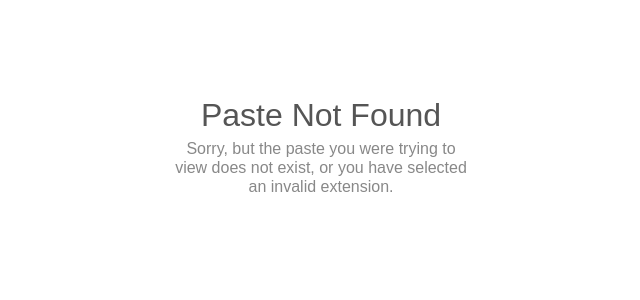
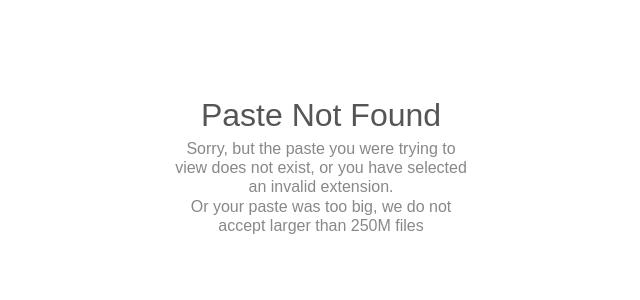
Before and after one commit to bhanderson/pbnh, a Flask app: page /error in a window 1280 px wide. Shown: the part 266-566 px from the top of the page, without its empty margins (319-959 px from the left). Run offline with Flask 2, Linux system fonts and the light colour scheme; parts of the project's set-up code (start-up, migrations or seed data) failed here and were passed over.

Commit message:
catch too large file errors from sql and show the 404 page

```diff
--- a/pbnh/app/templates/404.html
+++ b/pbnh/app/templates/404.html
@@ -5,18 +5,15 @@
         <title>Paste Not Found</title>
         <meta name="viewport" content="width=device-width, initial-scale=1">
         <style>
-
             * {
                 line-height: 1.5;
                 margin: 0;
                 }
-
             html {
                 color: #888;
                 font-family: sans-serif;
                 text-align: center;
             }
-
             body {
                 left: 50%;
                 margin: -43px 0 0 -150px;
@@ -24,36 +21,29 @@
                 top: 50%;
                 width: 300px;
             }
-
             h1 {
                 color: #555;
                 font-size: 2em;
                 font-weight: 400;
             }
-
             p {
                 line-height: 1.2;
             }
-
             @media only screen and (max-width: 270px) {
-
                 body {
                     margin: 10px auto;
                     position: static;
                     width: 95%;
                 }
-
                 h1 {
                     font-size: 1.5em;
                 }
-
             }
-
     </style>
     </head>
     <body>
         <h1>Paste Not Found</h1>
         <p>Sorry, but the paste you were trying to view does not exist, or you
-        have selected an invalid extension.</p>
+        have selected an invalid extension.<br>Or your paste was too big, we do not accept larger than 250M files</p>
     </body>
 </html>
--- a/pbnh/app/views.py
+++ b/pbnh/app/views.py
@@ -49,7 +49,10 @@ def post_paste():
         files = request.files.get('c')
     # we got file data
     if files and isinstance(files, FileStorage):
-        return util.fileData(files, addr=addr, sunset=sunset, mimestr=mimestr)
+        try:
+            return util.fileData(files, addr=addr, sunset=sunset, mimestr=mimestr)
+        except (exc.OperationalError, exc.InternalError):
+            return fourohfour()
     return fourohfour()
 
 
```
Lines whose indentation alone changed are shown as unchanged.
